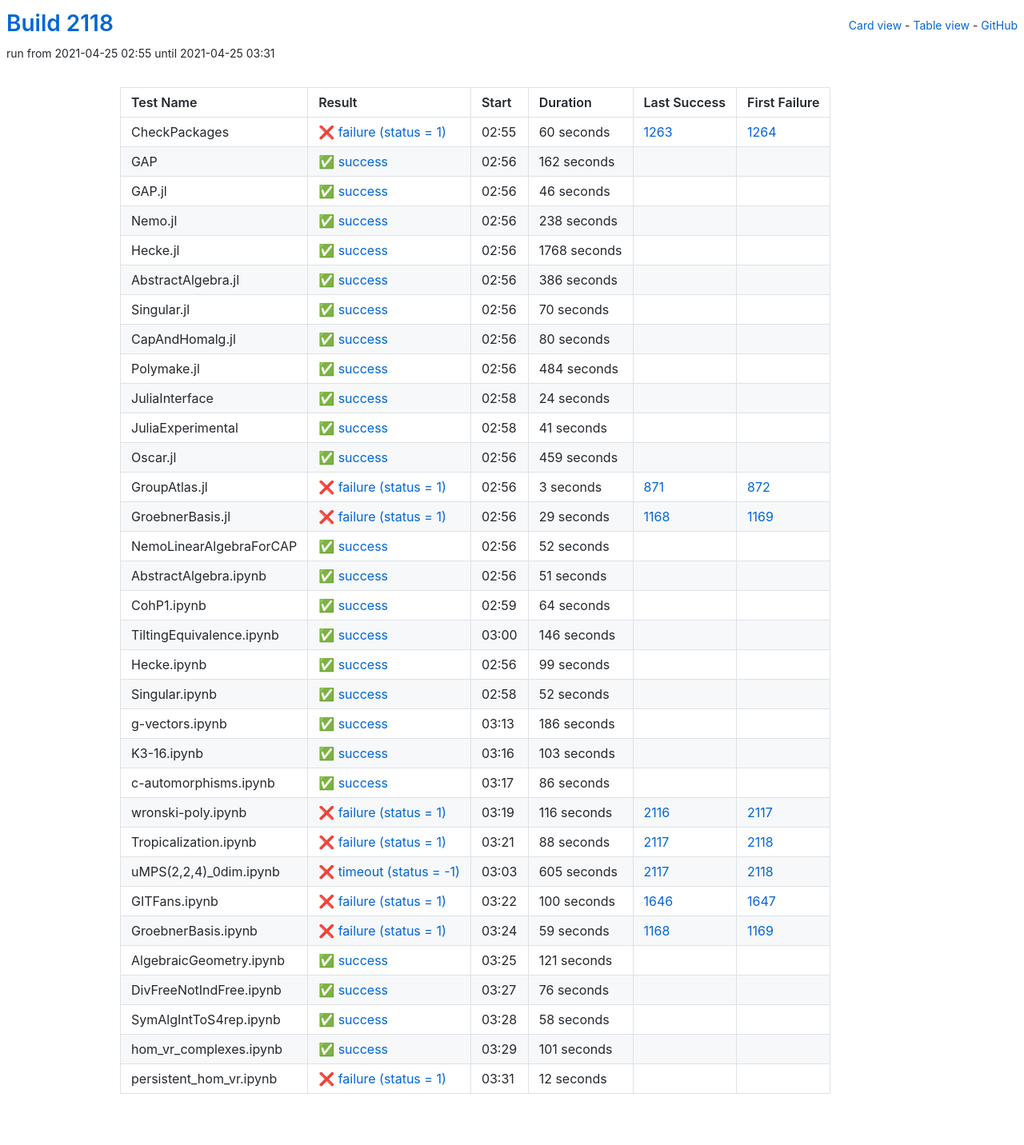
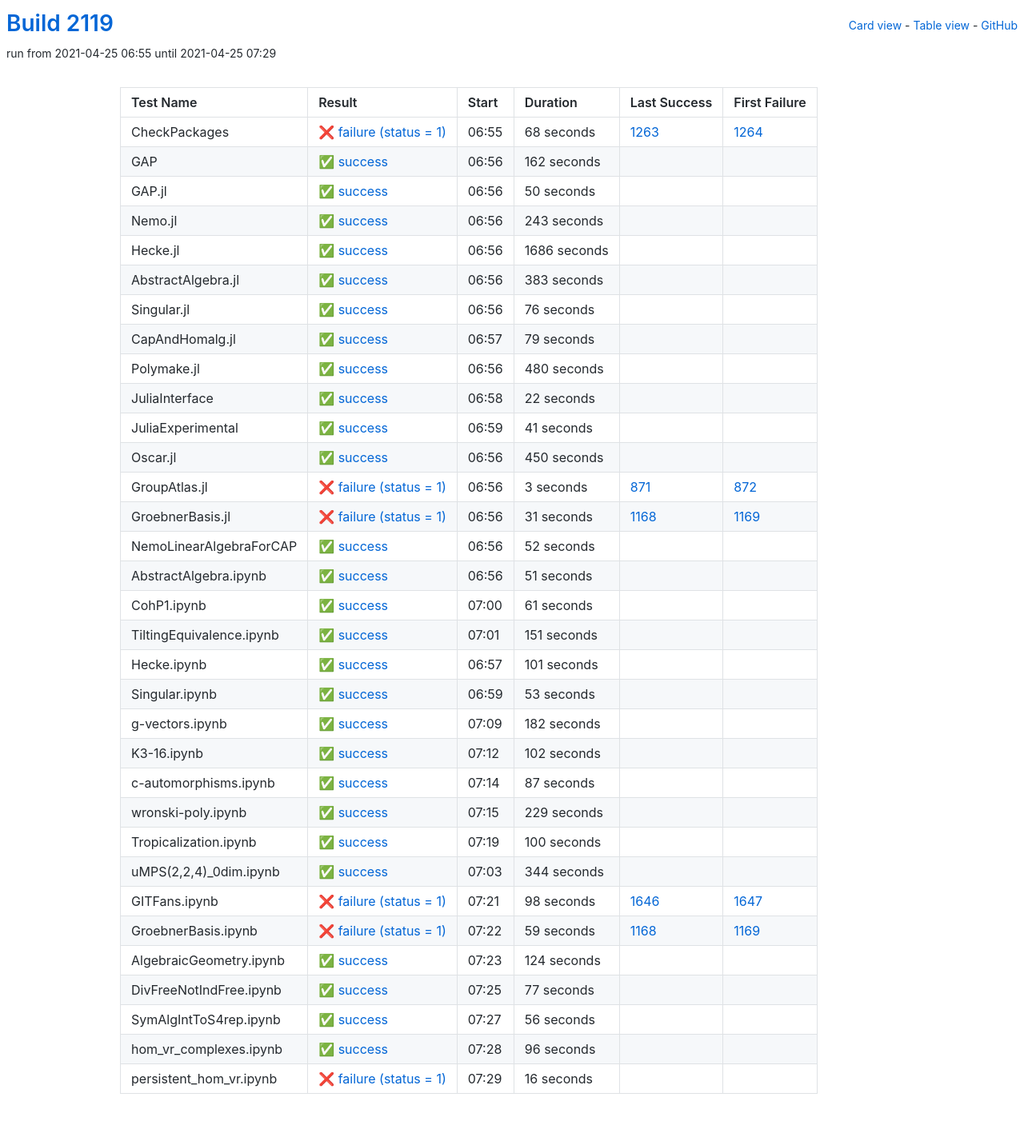
Before and after one commit to oscar-system/oscar-ci-status-stable, a Jekyll site: the page built from table.html, in a window 1280 px wide. Shown: the whole page at 80% size. Built offline with Jekyll 4.4.1, drawn with Linux system fonts in a browser that asks for light colours.

Commit message:
Build #2119

```diff
--- a/_data/ci.yml
+++ b/_data/ci.yml
@@ -1,6 +1,6 @@
 ---
-build: 2118
-build_url: https://oscarci.mathematik.uni-kl.de/job/oscar-stable/2118/
+build: 2119
+build_url: https://oscarci.mathematik.uni-kl.de/job/oscar-stable/2119/
 job: oscar-stable
 organization: oscar-system
 repo: oscar-ci-status-stable
@@ -8,20 +8,20 @@ repourl: https://github.com/oscar-system/oscar-ci-status-stable
 tests:
 - name: CheckPackages
   id: checkpackages
-  log: https://oscarci.mathematik.uni-kl.de/job/oscar-stable/2118/artifact/logs/build-2118/CheckPackages.log
-  start: 2021-04-25 02:55
+  log: https://oscarci.mathematik.uni-kl.de/job/oscar-stable/2119/artifact/logs/build-2119/CheckPackages.log
+  start: 2021-04-25 06:55
   success: false
   exitcode: 1
   status: failure
-  duration: 60
+  duration: 68
   last_success: 1263
   last_success_url: https://oscarci.mathematik.uni-kl.de/job/oscar-stable/1263/
   first_failure: 1264
   first_failure_url: https://oscarci.mathematik.uni-kl.de/job/oscar-stable/1264/
 - name: GAP
   id: gap
-  log: https://oscarci.mathematik.uni-kl.de/job/oscar-stable/2118/artifact/logs/build-2118/GAP.log
-  start: 2021-04-25 02:56
+  log: https://oscarci.mathematik.uni-kl.de/job/oscar-stable/2119/artifact/logs/build-2119/GAP.log
+  start: 2021-04-25 06:56
   success: true
   exitcode: 0
   status: success
@@ -32,104 +32,104 @@ tests:
   first_failure_url:
 - name: GAP.jl
   id: gap-jl
-  log: https://oscarci.mathematik.uni-kl.de/job/oscar-stable/2118/artifact/logs/build-2118/GAP.jl.log
-  start: 2021-04-25 02:56
+  log: https://oscarci.mathematik.uni-kl.de/job/oscar-stable/2119/artifact/logs/build-2119/GAP.jl.log
+  start: 2021-04-25 06:56
   success: true
   exitcode: 0
   status: success
-  duration: 46
+  duration: 50
   last_success: false
   last_success_url:
   first_failure: false
   first_failure_url:
 - name: Nemo.jl
   id: nemo-jl
-  log: https://oscarci.mathematik.uni-kl.de/job/oscar-stable/2118/artifact/logs/build-2118/Nemo.jl.log
-  start: 2021-04-25 02:56
+  log: https://oscarci.mathematik.uni-kl.de/job/oscar-stable/2119/artifact/logs/build-2119/Nemo.jl.log
+  start: 2021-04-25 06:56
   success: true
   exitcode: 0
   status: success
-  duration: 238
+  duration: 243
   last_success: false
   last_success_url:
   first_failure: false
   first_failure_url:
 - name: Hecke.jl
   id: hecke-jl
-  log: https://oscarci.mathematik.uni-kl.de/job/oscar-stable/2118/artifact/logs/build-2118/Hecke.jl.log
-  start: 2021-04-25 02:56
+  log: https://oscarci.mathematik.uni-kl.de/job/oscar-stable/2119/artifact/logs/build-2119/Hecke.jl.log
+  start: 2021-04-25 06:56
   success: true
   exitcode: 0
   status: success
-  duration: 1768
+  duration: 1686
   last_success: false
   last_success_url:
   first_failure: false
   first_failure_url:
 - name: AbstractAlgebra.jl
   id: abstractalgebra-jl
-  log: https://oscarci.mathematik.uni-kl.de/job/oscar-stable/2118/artifact/logs/build-2118/AbstractAlgebra.jl.log
-  start: 2021-04-25 02:56
+  log: https://oscarci.mathematik.uni-kl.de/job/oscar-stable/2119/artifact/logs/build-2119/AbstractAlgebra.jl.log
+  start: 2021-04-25 06:56
   success: true
   exitcode: 0
   status: success
-  duration: 386
+  duration: 383
   last_success: false
   last_success_url:
   first_failure: false
   first_failure_url:
 - name: Singular.jl
   id: singular-jl
-  log: https://oscarci.mathematik.uni-kl.de/job/oscar-stable/2118/artifact/logs/build-2118/Singular.jl.log
-  start: 2021-04-25 02:56
+  log: https://oscarci.mathematik.uni-kl.de/job/oscar-stable/2119/artifact/logs/build-2119/Singular.jl.log
+  start: 2021-04-25 06:56
   success: true
   exitcode: 0
   status: success
-  duration: 70
+  duration: 76
   last_success: false
   last_success_url:
   first_failure: false
   first_failure_url:
 - name: CapAndHomalg.jl
   id: capandhomalg-jl
-  log: https://oscarci.mathematik.uni-kl.de/job/oscar-stable/2118/artifact/logs/build-2118/CapAndHomalg.jl.log
-  start: 2021-04-25 02:56
+  log: https://oscarci.mathematik.uni-kl.de/job/oscar-stable/2119/artifact/logs/build-2119/CapAndHomalg.jl.log
+  start: 2021-04-25 06:57
   success: true
   exitcode: 0
   status: success
-  duration: 80
+  duration: 79
   last_success: false
   last_success_url:
   first_failure: false
   first_failure_url:
 - name: Polymake.jl
   id: polymake-jl
-  log: https://oscarci.mathematik.uni-kl.de/job/oscar-stable/2118/artifact/logs/build-2118/Polymake.jl.log
-  start: 2021-04-25 02:56
+  log: https://oscarci.mathematik.uni-kl.de/job/oscar-stable/2119/artifact/logs/build-2119/Polymake.jl.log
+  start: 2021-04-25 06:56
   success: true
   exitcode: 0
   status: success
-  duration: 484
+  duration: 480
   last_success: false
   last_success_url:
   first_failure: false
   first_failure_url:
 - name: JuliaInterface
   id: juliainterface
-  log: https://oscarci.mathematik.uni-kl.de/job/oscar-stable/2118/artifact/logs/build-2118/JuliaInterface.log
-  start: 2021-04-25 02:58
+  log: https://oscarci.mathematik.uni-kl.de/job/oscar-stable/2119/artifact/logs/build-2119/JuliaInterface.log
+  start: 2021-04-25 06:58
   success: true
   exitcode: 0
   status: success
-  duration: 24
+  duration: 22
   last_success: false
   last_success_url:
   first_failure: false
   first_failure_url:
 - name: JuliaExperimental
   id: juliaexperimental
-  log: https://oscarci.mathematik.uni-kl.de/job/oscar-stable/2118/artifact/logs/build-2118/JuliaExperimental.log
-  start: 2021-04-25 02:58
+  log: https://oscarci.mathematik.uni-kl.de/job/oscar-stable/2119/artifact/logs/build-2119/JuliaExperimental.log
+  start: 2021-04-25 06:59
   success: true
   exitcode: 0
   status: success
@@ -140,20 +140,20 @@ tests:
   first_failure_url:
 - name: Oscar.jl
   id: oscar-jl
-  log: https://oscarci.mathematik.uni-kl.de/job/oscar-stable/2118/artifact/logs/build-2118/Oscar.jl.log
-  start: 2021-04-25 02:56
+  log: https://oscarci.mathematik.uni-kl.de/job/oscar-stable/2119/artifact/logs/build-2119/Oscar.jl.log
+  start: 2021-04-25 06:56
   success: true
   exitcode: 0
   status: success
-  duration: 459
+  duration: 450
   last_success: false
   last_success_url:
   first_failure: false
   first_failure_url:
 - name: GroupAtlas.jl
   id: groupatlas-jl
-  log: https://oscarci.mathematik.uni-kl.de/job/oscar-stable/2118/artifact/logs/build-2118/GroupAtlas.jl.log
-  start: 2021-04-25 02:56
+  log: https://oscarci.mathematik.uni-kl.de/job/oscar-stable/2119/artifact/logs/build-2119/GroupAtlas.jl.log
+  start: 2021-04-25 06:56
   success: false
   exitcode: 1
   status: failure
@@ -164,20 +164,20 @@ tests:
   first_failure_url: https://oscarci.mathematik.uni-kl.de/job/oscar-stable/872/
 - name: GroebnerBasis.jl
   id: groebnerbasis-jl
-  log: https://oscarci.mathematik.uni-kl.de/job/oscar-stable/2118/artifact/logs/build-2118/GroebnerBasis.jl.log
-  start: 2021-04-25 02:56
+  log: https://oscarci.mathematik.uni-kl.de/job/oscar-stable/2119/artifact/logs/build-2119/GroebnerBasis.jl.log
+  start: 2021-04-25 06:56
   success: false
   exitcode: 1
   status: failure
-  duration: 29
+  duration: 31
   last_success: 1168
   last_success_url: https://oscarci.mathematik.uni-kl.de/job/oscar-stable/1168/
   first_failure: 1169
   first_failure_url: https://oscarci.mathematik.uni-kl.de/job/oscar-stable/1169/
 - name: NemoLinearAlgebraForCAP
   id: nemolinearalgebraforcap
-  log: https://oscarci.mathematik.uni-kl.de/job/oscar-stable/2118/artifact/logs/build-2118/NemoLinearAlgebraForCAP.log
-  start: 2021-04-25 02:56
+  log: https://oscarci.mathematik.uni-kl.de/job/oscar-stable/2119/artifact/logs/build-2119/NemoLinearAlgebraForCAP.log
+  start: 2021-04-25 06:56
   success: true
   exitcode: 0
   status: success
@@ -188,8 +188,8 @@ tests:
   first_failure_url:
 - name: AbstractAlgebra.ipynb
   id: abstractalgebra-ipynb
-  log: https://oscarci.mathematik.uni-kl.de/job/oscar-stable/2118/artifact/logs/build-2118/AbstractAlgebra.ipynb.log
-  start: 2021-04-25 02:56
+  log: https://oscarci.mathematik.uni-kl.de/job/oscar-stable/2119/artifact/logs/build-2119/AbstractAlgebra.ipynb.log
+  start: 2021-04-25 06:56
   success: true
   exitcode: 0
   status: success
@@ -200,140 +200,140 @@ tests:
   first_failure_url:
 - name: CohP1.ipynb
   id: cohp1-ipynb
-  log: https://oscarci.mathematik.uni-kl.de/job/oscar-stable/2118/artifact/logs/build-2118/CohP1.ipynb.log
-  start: 2021-04-25 02:59
+  log: https://oscarci.mathematik.uni-kl.de/job/oscar-stable/2119/artifact/logs/build-2119/CohP1.ipynb.log
+  start: 2021-04-25 07:00
   success: true
   exitcode: 0
   status: success
-  duration: 64
+  duration: 61
   last_success: false
   last_success_url:
   first_failure: false
   first_failure_url:
 - name: TiltingEquivalence.ipynb
   id: tiltingequivalence-ipynb
-  log: https://oscarci.mathematik.uni-kl.de/job/oscar-stable/2118/artifact/logs/build-2118/TiltingEquivalence.ipynb.log
-  start: 2021-04-25 03:00
+  log: https://oscarci.mathematik.uni-kl.de/job/oscar-stable/2119/artifact/logs/build-2119/TiltingEquivalence.ipynb.log
+  start: 2021-04-25 07:01
   success: true
   exitcode: 0
   status: success
-  duration: 146
+  duration: 151
   last_success: false
   last_success_url:
   first_failure: false
   first_failure_url:
 - name: Hecke.ipynb
   id: hecke-ipynb
-  log: https://oscarci.mathematik.uni-kl.de/job/oscar-stable/2118/artifact/logs/build-2118/Hecke.ipynb.log
-  start: 2021-04-25 02:56
+  log: https://oscarci.mathematik.uni-kl.de/job/oscar-stable/2119/artifact/logs/build-2119/Hecke.ipynb.log
+  start: 2021-04-25 06:57
   success: true
   exitcode: 0
   status: success
-  duration: 99
+  duration: 101
   last_success: false
   last_success_url:
   first_failure: false
   first_failure_url:
 - name: Singular.ipynb
   id: singular-ipynb
-  log: https://oscarci.mathematik.uni-kl.de/job/oscar-stable/2118/artifact/logs/build-2118/Singular.ipynb.log
-  start: 2021-04-25 02:58
+  log: https://oscarci.mathematik.uni-kl.de/job/oscar-stable/2119/artifact/logs/build-2119/Singular.ipynb.log
+  start: 2021-04-25 06:59
   success: true
   exitcode: 0
   status: success
-  duration: 52
+  duration: 53
   last_success: false
   last_success_url:
   first_failure: false
   first_failure_url:
 - name: g-vectors.ipynb
   id: g-vectors-ipynb
-  log: https://oscarci.mathematik.uni-kl.de/job/oscar-stable/2118/artifact/logs/build-2118/g-vectors.ipynb.log
-  start: 2021-04-25 03:13
+  log: https://oscarci.mathematik.uni-kl.de/job/oscar-stable/2119/artifact/logs/build-2119/g-vectors.ipynb.log
+  start: 2021-04-25 07:09
   success: true
   exitcode: 0
   status: success
-  duration: 186
+  duration: 182
   last_success: false
   last_success_url:
   first_failure: false
   first_failure_url:
 - name: K3-16.ipynb
   id: k3-16-ipynb
-  log: https://oscarci.mathematik.uni-kl.de/job/oscar-stable/2118/artifact/logs/build-2118/K3-16.ipynb.log
-  start: 2021-04-25 03:16
+  log: https://oscarci.mathematik.uni-kl.de/job/oscar-stable/2119/artifact/logs/build-2119/K3-16.ipynb.log
+  start: 2021-04-25 07:12
   success: true
   exitcode: 0
   status: success
-  duration: 103
+  duration: 102
   last_success: false
   last_success_url:
   first_failure: false
   first_failure_url:
 - name: c-automorphisms.ipynb
   id: c-automorphisms-ipynb
-  log: https://oscarci.mathematik.uni-kl.de/job/oscar-stable/2118/artifact/logs/build-2118/c-automorphisms.ipynb.log
-  start: 2021-04-25 03:17
+  log: https://oscarci.mathematik.uni-kl.de/job/oscar-stable/2119/artifact/logs/build-2119/c-automorphisms.ipynb.log
+  start: 2021-04-25 07:14
   success: true
   exitcode: 0
   status: success
-  duration: 86
+  duration: 87
   last_success: false
   last_success_url:
   first_failure: false
   first_failure_url:
 - name: wronski-poly.ipynb
   id: wronski-poly-ipynb
-  log: https://oscarci.mathematik.uni-kl.de/job/oscar-stable/2118/artifact/logs/build-2118/wronski-poly.ipynb.log
-  start: 2021-04-25 03:19
+  log: https://oscarci.mathematik.uni-kl.de/job/oscar-stable/2119/artifact/logs/build-2119/wronski-poly.ipynb.log
+  start: 2021-04-25 07:15
+  success: true
+  exitcode: 0
+  status: success
+  duration: 229
+  last_success: false
+  last_success_url:
+  first_failure: false
+  first_failure_url:
+- name: Tropicalization.ipynb
+  id: tropicalization-ipynb
+  log: https://oscarci.mathematik.uni-kl.de/job/oscar-stable/2119/artifact/logs/build-2119/Tropicalization.ipynb.log
+  start: 2021-04-25 07:19
+  success: true
+  exitcode: 0
+  status: success
+  duration: 100
+  last_success: false
+  last_success_url:
+  first_failure: false
+  first_failure_url:
+- name: uMPS(2,2,4)_0dim.ipynb
+  id: umps-2-2-4-0dim-ipynb
+  log: https://oscarci.mathematik.uni-kl.de/job/oscar-stable/2119/artifact/logs/build-2119/uMPS-2-2-4-_0dim.ipynb.log
+  start: 2021-04-25 07:03
+  success: true
+  exitcode: 0
+  status: success
+  duration: 344
+  last_success: false
+  last_success_url:
+  first_failure: false
+  first_failure_url:
+- name: GITFans.ipynb
+  id: gitfans-ipynb
+  log: https://oscarci.mathematik.uni-kl.de/job/oscar-stable/2119/artifact/logs/build-2119/GITFans.ipynb.log
+  start: 2021-04-25 07:21
   success: false
   exitcode: 1
   status: failure
-  duration: 116
-  last_success: 2116
-  last_success_url: https://oscarci.mathematik.uni-kl.de/job/oscar-stable/2116/
-  first_failure: 2117
-  first_failure_url: https://oscarci.mathematik.uni-kl.de/job/oscar-stable/2117/
-- name: Tropicalization.ipynb
-  id: tropicalization-ipynb
-  log: https://oscarci.mathematik.uni-kl.de/job/oscar-stable/2118/artifact/logs/build-2118/Tropicalization.ipynb.log
-  start: 2021-04-25 03:21
-  success: false
-  exitcode: 1
-  status: failure
-  duration: 88
-  last_success: 2117
-  last_success_url: https://oscarci.mathematik.uni-kl.de/job/oscar-stable/2117/
-  first_failure: 2118
-  first_failure_url: https://oscarci.mathematik.uni-kl.de/job/oscar-stable/2118/
-- name: uMPS(2,2,4)_0dim.ipynb
-  id: umps-2-2-4-0dim-ipynb
-  log: https://oscarci.mathematik.uni-kl.de/job/oscar-stable/2118/artifact/logs/build-2118/uMPS-2-2-4-_0dim.ipynb.log
-  start: 2021-04-25 03:03
-  success: false
-  exitcode: -1
-  status: timeout
-  duration: 605
-  last_success: 2117
-  last_success_url: https://oscarci.mathematik.uni-kl.de/job/oscar-stable/2117/
-  first_failure: 2118
-  first_failure_url: https://oscarci.mathematik.uni-kl.de/job/oscar-stable/2118/
-- name: GITFans.ipynb
-  id: gitfans-ipynb
-  log: https://oscarci.mathematik.uni-kl.de/job/oscar-stable/2118/artifact/logs/build-2118/GITFans.ipynb.log
-  start: 2021-04-25 03:22
-  success: false
-  exitcode: 1
-  status: failure
-  duration: 100
+  duration: 98
   last_success: 1646
   last_success_url: https://oscarci.mathematik.uni-kl.de/job/oscar-stable/1646/
   first_failure: 1647
   first_failure_url: https://oscarci.mathematik.uni-kl.de/job/oscar-stable/1647/
 - name: GroebnerBasis.ipynb
   id: groebnerbasis-ipynb
-  log: https://oscarci.mathematik.uni-kl.de/job/oscar-stable/2118/artifact/logs/build-2118/GroebnerBasis.ipynb.log
-  start: 2021-04-25 03:24
+  log: https://oscarci.mathematik.uni-kl.de/job/oscar-stable/2119/artifact/logs/build-2119/GroebnerBasis.ipynb.log
+  start: 2021-04-25 07:22
   success: false
   exitcode: 1
   status: failure
@@ -344,60 +344,60 @@ tests:
   first_failure_url: https://oscarci.mathematik.uni-kl.de/job/oscar-stable/1169/
 - name: AlgebraicGeometry.ipynb
   id: algebraicgeometry-ipynb
-  log: https://oscarci.mathematik.uni-kl.de/job/oscar-stable/2118/artifact/logs/build-2118/AlgebraicGeometry.ipynb.log
-  start: 2021-04-25 03:25
+  log: https://oscarci.mathematik.uni-kl.de/job/oscar-stable/2119/artifact/logs/build-2119/AlgebraicGeometry.ipynb.log
+  start: 2021-04-25 07:23
   success: true
   exitcode: 0
   status: success
-  duration: 121
+  duration: 124
   last_success: false
   last_success_url:
   first_failure: false
   first_failure_url:
 - name: DivFreeNotIndFree.ipynb
   id: divfreenotindfree-ipynb
-  log: https://oscarci.mathematik.uni-kl.de/job/oscar-stable/2118/artifact/logs/build-2118/DivFreeNotIndFree.ipynb.log
-  start: 2021-04-25 03:27
+  log: https://oscarci.mathematik.uni-kl.de/job/oscar-stable/2119/artifact/logs/build-2119/DivFreeNotIndFree.ipynb.log
+  start: 2021-04-25 07:25
   success: true
   exitcode: 0
   status: success
-  duration: 76
+  duration: 77
   last_success: false
   last_success_url:
   first_failure: false
   first_failure_url:
 - name: SymAlgIntToS4rep.ipynb
   id: symalginttos4rep-ipynb
-  log: https://oscarci.mathematik.uni-kl.de/job/oscar-stable/2118/artifact/logs/build-2118/SymAlgIntToS4rep.ipynb.log
-  start: 2021-04-25 03:28
+  log: https://oscarci.mathematik.uni-kl.de/job/oscar-stable/2119/artifact/logs/build-2119/SymAlgIntToS4rep.ipynb.log
+  start: 2021-04-25 07:27
   success: true
   exitcode: 0
   status: success
-  duration: 58
+  duration: 56
   last_success: false
   last_success_url:
   first_failure: false
   first_failure_url:
 - name: hom_vr_complexes.ipynb
   id: hom-vr-complexes-ipynb
-  log: https://oscarci.mathematik.uni-kl.de/job/oscar-stable/2118/artifact/logs/build-2118/hom_vr_complexes.ipynb.log
-  start: 2021-04-25 03:29
+  log: https://oscarci.mathematik.uni-kl.de/job/oscar-stable/2119/artifact/logs/build-2119/hom_vr_complexes.ipynb.log
+  start: 2021-04-25 07:28
   success: true
   exitcode: 0
   status: success
-  duration: 101
+  duration: 96
   last_success: false
   last_success_url:
   first_failure: false
   first_failure_url:
 - name: persistent_hom_vr.ipynb
   id: persistent-hom-vr-ipynb
-  log: https://oscarci.mathematik.uni-kl.de/job/oscar-stable/2118/artifact/logs/build-2118/persistent_hom_vr.ipynb.log
-  start: 2021-04-25 03:31
+  log: https://oscarci.mathematik.uni-kl.de/job/oscar-stable/2119/artifact/logs/build-2119/persistent_hom_vr.ipynb.log
+  start: 2021-04-25 07:29
   success: false
   exitcode: 1
   status: failure
-  duration: 12
+  duration: 16
   last_success: false
   last_success_url:
   first_failure: false
```
Also changed, not shown: README.md.
